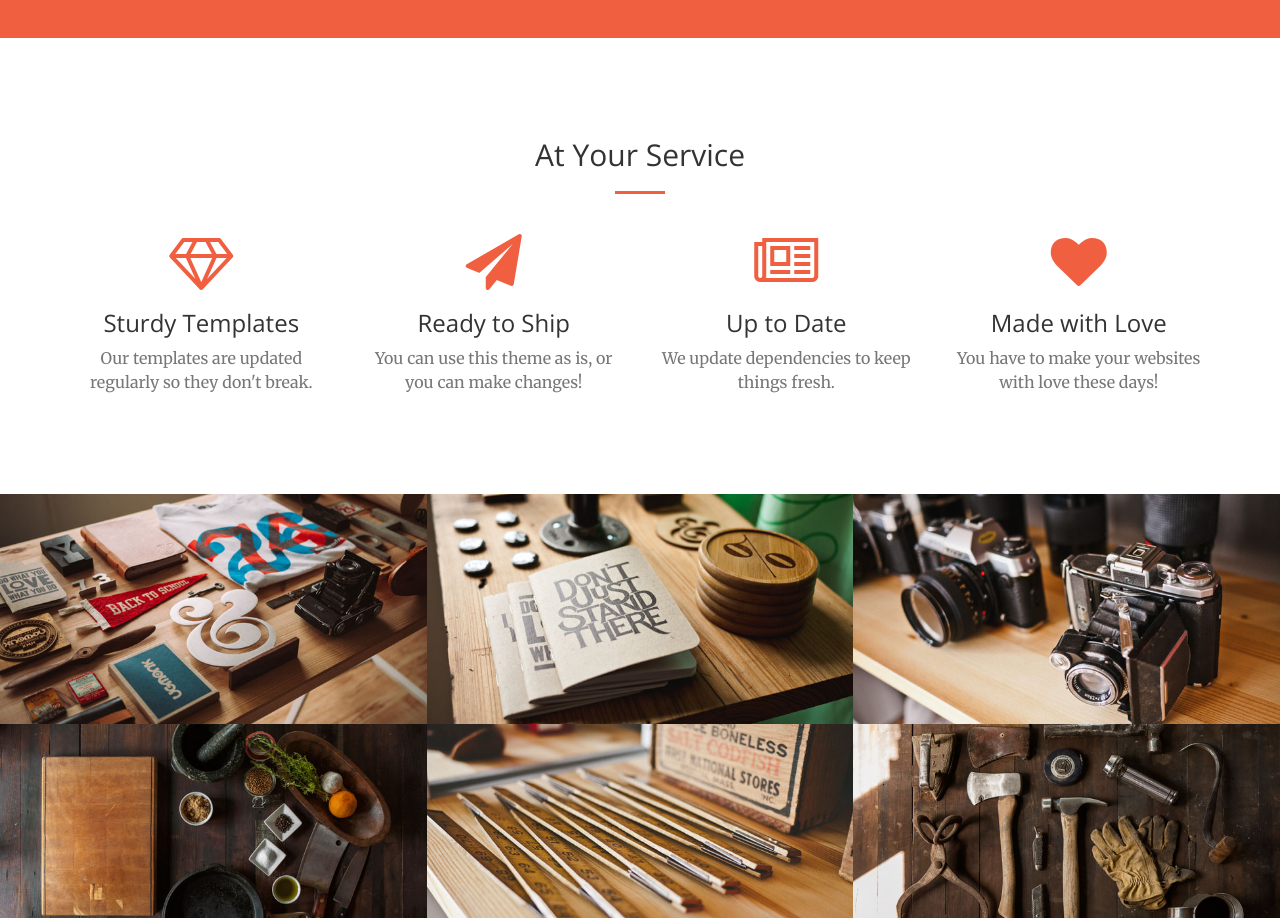
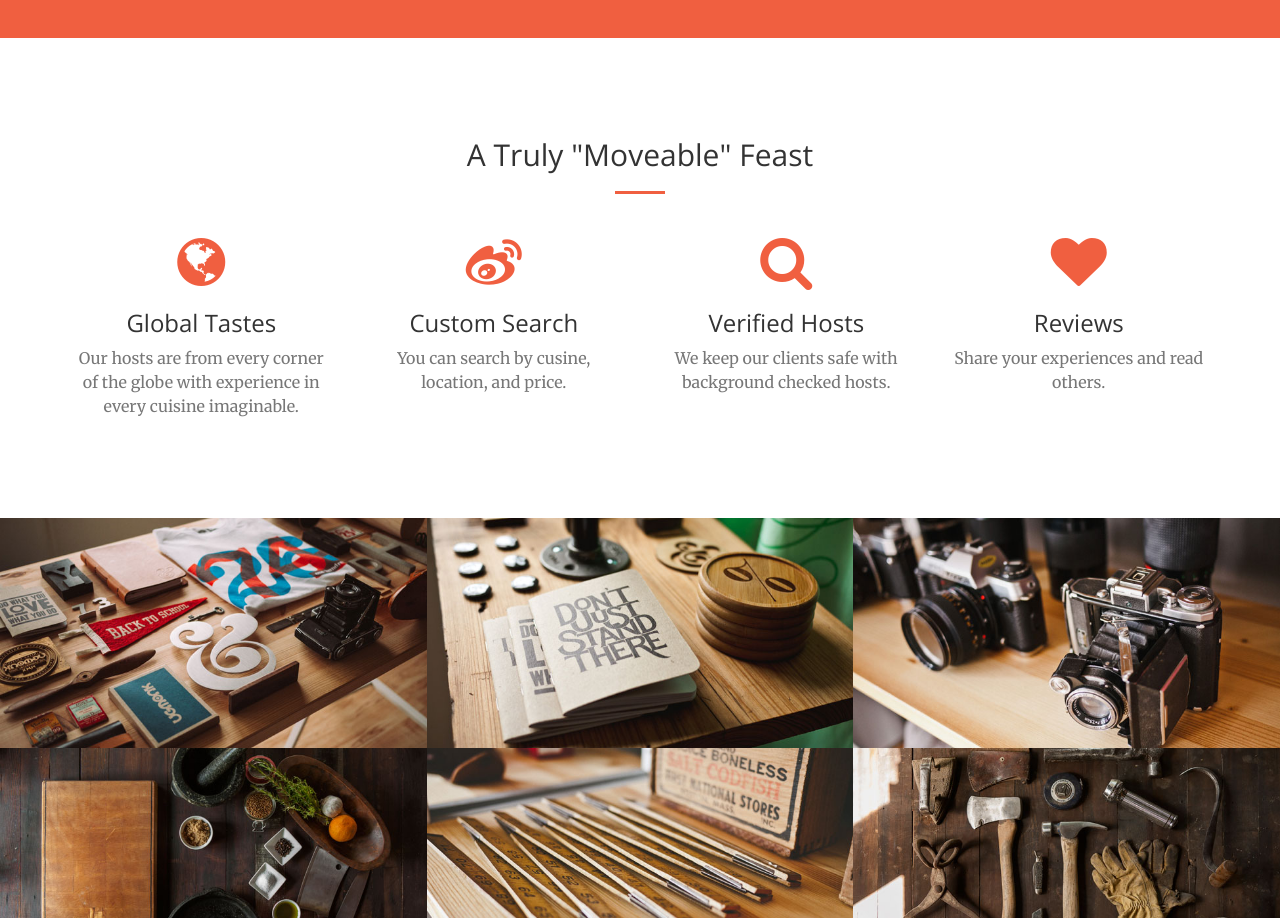
Before and after one commit to JimGray9999/Cook-d, a website: page index.html in a window 1280 px wide. Shown: the part 1180-2098 px from the top of the page. Drawn offline with nearby package versions, Linux system fonts and the light colour scheme.

Commit message:
contact and services updated

```diff
--- a/index.html
+++ b/index.html
@@ -59,7 +59,7 @@
                         <a class="page-scroll" href="#portfolio">Portfolio</a>
                     </li>
                     <li>
-                        <a class="page-scroll" href="#contact">Be A Host!</a>
+                        <a class="page-scroll" href="#contact">Be A Host<!at/a>
                     </li>
                 </ul>
             </div>
@@ -96,7 +96,7 @@
         <div class="container">
             <div class="row">
                 <div class="col-lg-12 text-center">
-                    <h2 class="section-heading">At Your Service</h2>
+                    <h2 class="section-heading">A Truly "Moveable" Feast</h2>
                     <hr class="primary">
                 </div>
             </div>
@@ -105,30 +105,30 @@
             <div class="row">
                 <div class="col-lg-3 col-md-6 text-center">
                     <div class="service-box">
-                        <i class="fa fa-4x fa-diamond text-primary sr-icons"></i>
-                        <h3>Sturdy Templates</h3>
-                        <p class="text-muted">Our templates are updated regularly so they don't break.</p>
+                        <i class="fa fa-4x fa-globe text-primary sr-icons"></i>
+                        <h3>Global Tastes</h3>
+                        <p class="text-muted">Our hosts are from every corner of the globe with experience in every cuisine imaginable.</p>
                     </div>
                 </div>
                 <div class="col-lg-3 col-md-6 text-center">
                     <div class="service-box">
-                        <i class="fa fa-4x fa-paper-plane text-primary sr-icons"></i>
-                        <h3>Ready to Ship</h3>
-                        <p class="text-muted">You can use this theme as is, or you can make changes!</p>
+                        <i class="fa fa-4x fa-weibo text-primary sr-icons"></i>
+                        <h3>Custom Search</h3>
+                        <p class="text-muted">You can search by cusine, location, and price.</p>
                     </div>
                 </div>
                 <div class="col-lg-3 col-md-6 text-center">
                     <div class="service-box">
-                        <i class="fa fa-4x fa-newspaper-o text-primary sr-icons"></i>
-                        <h3>Up to Date</h3>
-                        <p class="text-muted">We update dependencies to keep things fresh.</p>
+                        <i class="fa fa-4x fa-search text-primary sr-icons"></i>
+                        <h3>Verified Hosts</h3>
+                        <p class="text-muted">We keep our clients safe with background checked hosts.</p>
                     </div>
                 </div>
                 <div class="col-lg-3 col-md-6 text-center">
                     <div class="service-box">
                         <i class="fa fa-4x fa-heart text-primary sr-icons"></i>
-                        <h3>Made with Love</h3>
-                        <p class="text-muted">You have to make your websites with love these days!</p>
+                        <h3>Reviews</h3>
+                        <p class="text-muted">Share your experiences and read others.</p>
                     </div>
                 </div>
             </div>
```
